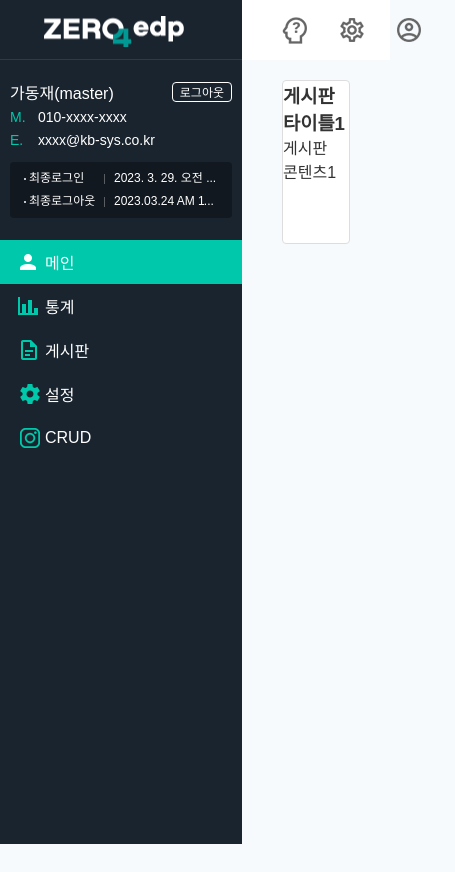
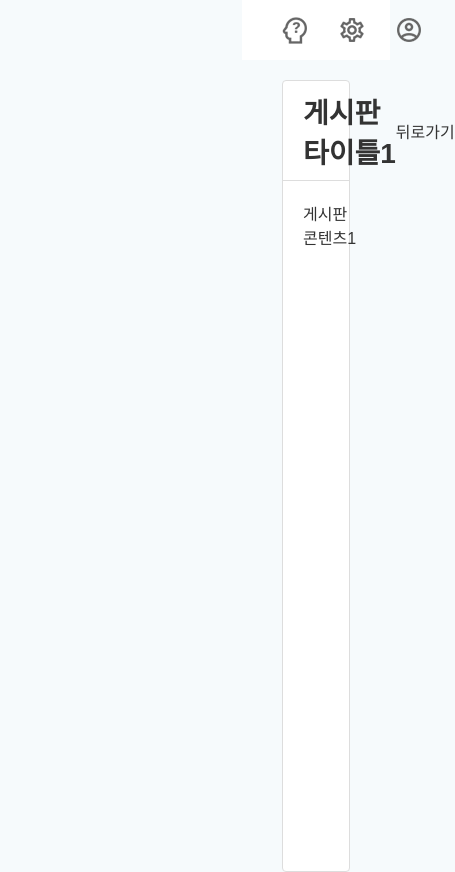
Before and after one commit to DongJae-Fn-Ing/Vue_Micro, a Vue app: page /boardDetail/1 in a window 390 px wide. Shown: the whole page, 455 px wide, since content can reach past the window. Before the commit the page ends 844 px from the top, so only its background shows below. Built offline with nearby package versions, Linux system fonts and the light colour scheme; the HTML template or start-up script is replaced by a standard one; a web font is replaced by a local one.

Commit message:
레프트 메뉴 모바일, 헤더 메뉴 모바일 퍼블리싱 업데이트

```diff
--- a/src/App.vue
+++ b/src/App.vue
@@ -90,4 +90,22 @@ export default {
   border-radius: 4px;
   background-color: #fff;
 }
+
+.inner-box .detail-title {
+  display: flex;
+  height: 100px;
+  padding: 0 20px;
+  border-bottom: 1px solid #ddd;
+  align-items: center;
+  justify-content: space-between;
+}
+
+.inner-box .detail-title h3 {
+  font-size: 28px;
+}
+
+.inner-box .detail-content {
+  padding: 20px;
+  min-height: 630px;
+}
 </style>
--- a/src/components/LeftMenu.vue
+++ b/src/components/LeftMenu.vue
@@ -86,6 +86,9 @@
         </li>
       </ul>
     </div>
+  </nav>
+  <nav class="side-menu mobile" :class="{ close: MenuOnF === false }">
+
   </nav>
 </template>
 
@@ -423,4 +426,10 @@ export default {
 .menu-2dep .menu-2dep-item.on .menu-2dep-item-btn::before {
   background-color: #00c8aa;
 } */
+
+@media (max-width: 768px){
+  .side-menu{
+    display: none;
+  }
+}
 </style>
--- a/src/components/commom/Button.vue
+++ b/src/components/commom/Button.vue
@@ -44,4 +44,14 @@ export default {
 .ico.user {
   background: url("../../assets/img/ico_user.png") no-repeat center / cover;
 }
+
+@media (max-width: 768px) {
+  .ico.m-open{
+    transform: rotateZ(90deg);
+  }
+
+  .ico.m-close {
+  transform: rotateZ(-90deg);
+}
+}
 </style>
--- a/src/pages/BoardDetail.vue
+++ b/src/pages/BoardDetail.vue
@@ -1,7 +1,12 @@
 <template>
   <div class="inner-box">
-    <h3>게시판 타이틀{{ $route.params.id }}</h3>
-    <p>게시판 콘텐츠{{ $route.params.id }}</p>
+    <div class="detail-title">
+      <h3>게시판 타이틀{{ $route.params.id }}</h3>
+      <button type="button" @click="$router.go(-1)">뒤로가기</button>
+    </div>
+    <div class="detail-content">
+      <p>게시판 콘텐츠{{ $route.params.id }}</p>
+    </div>
   </div>
 </template>
 
--- a/src/pages/MainDetail.vue
+++ b/src/pages/MainDetail.vue
@@ -38,21 +38,4 @@ export default {
 
 <style>
 
-.inner-box .detail-title {
-  display: flex;
-  height: 100px;
-  padding: 0 20px;
-  border-bottom: 1px solid #ddd;
-  align-items: center;
-  justify-content: space-between;
-}
-
-.inner-box .detail-title h3 {
-  font-size: 28px;
-}
-
-.inner-box .detail-content {
-  padding: 20px;
-  min-height: 630px;
-}
 </style>
```
